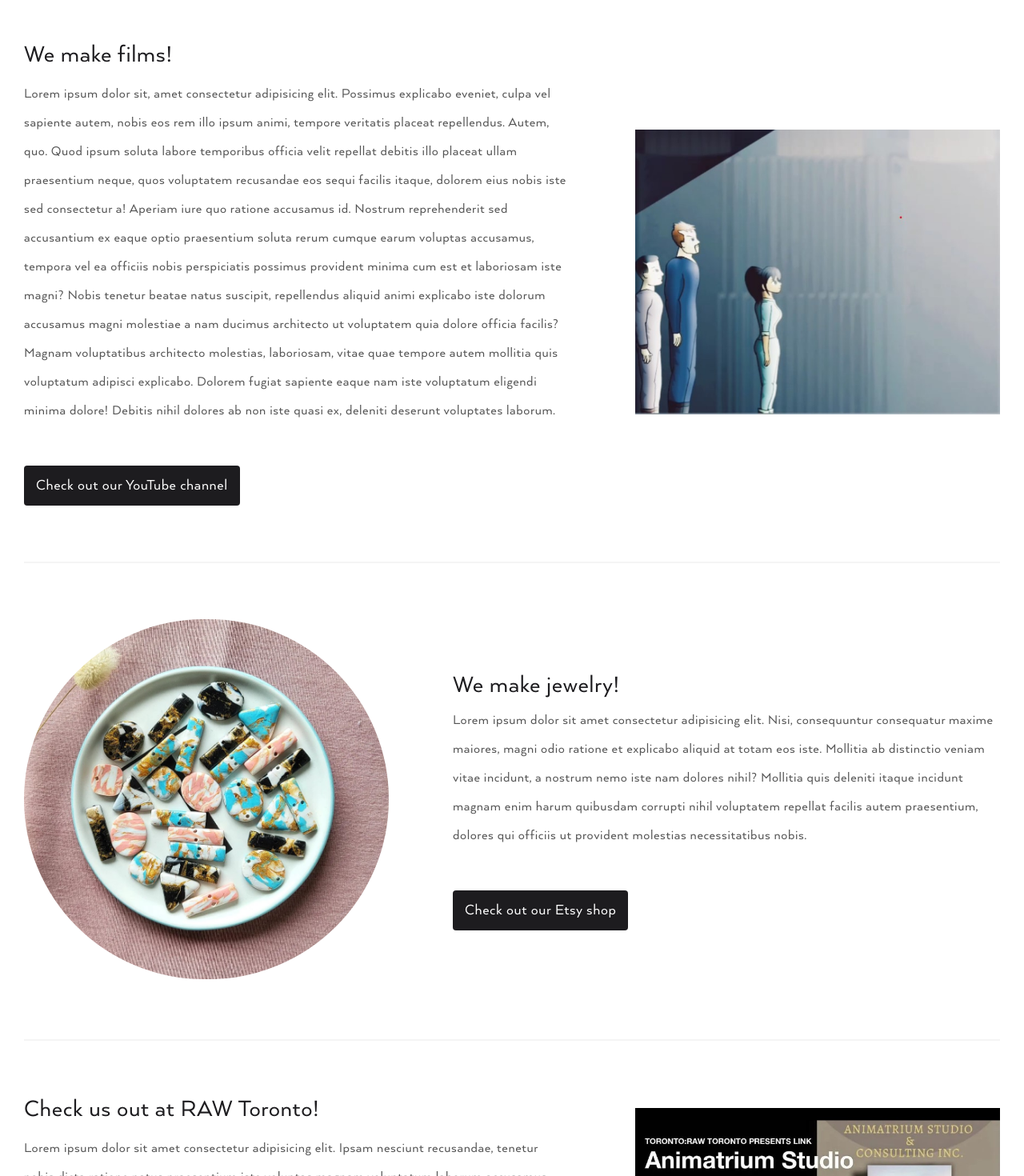
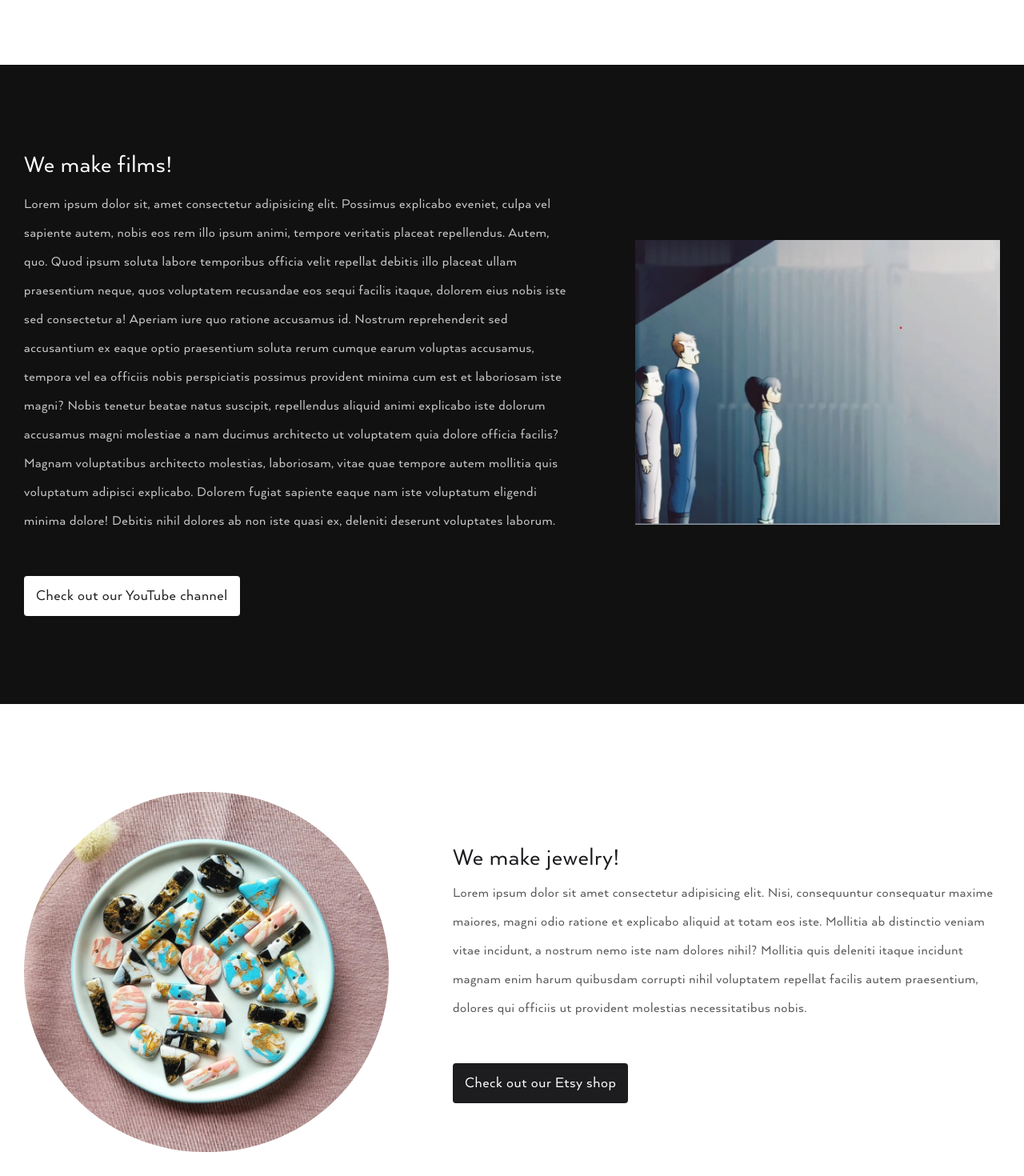
Before and after one commit to ChrisBeddome/animatrium_studio, a Next.js app: page /supersecretsection in a window 1280 px wide. Shown: the part 1330-2800 px from the top of the page at 80% size. Built offline with nearby package versions, Linux system fonts and the light colour scheme.

Commit message:
alternating backgrounds on home page

```diff
--- a/pages/supersecretsection/about.js
+++ b/pages/supersecretsection/about.js
@@ -3,7 +3,7 @@ import Image from "next/image";
 
 export default function AboutPage({}) {
   return (
-    <main className="main-content">
+    <main className="content-wrapper">
       <div className={styles["about-page"]}>
         <h1>About Us</h1>
         <section>
--- a/pages/supersecretsection/animatrium-studio.js
+++ b/pages/supersecretsection/animatrium-studio.js
@@ -1,6 +1,6 @@
 export default function AnimatriumStudioPage({}) {
   return (
-    <main className="main-content">
+    <main className="content-wrapper">
       <h1>Animatrium Studio</h1>
     </main>
   );
--- a/pages/supersecretsection/cart.js
+++ b/pages/supersecretsection/cart.js
@@ -1,6 +1,6 @@
 export default function CartPage({}) {
   return (
-    <main className="main-content">
+    <main className="content-wrapper">
       <h1>My Cart</h1>
     </main>
   );
--- a/pages/supersecretsection/contact.js
+++ b/pages/supersecretsection/contact.js
@@ -1,6 +1,6 @@
 export default function ContactPage({}) {
   return (
-    <main className="main-content">
+    <main className="content-wrapper">
       <h1>Contact</h1>
     </main>
   );
--- a/pages/supersecretsection/index.js
+++ b/pages/supersecretsection/index.js
@@ -7,55 +7,62 @@ export default function HomePage({}) {
   return (
     <>
       <Hero />
-      <main className={`main-content ${styles["home-page"]}`}>
+      <main className={styles["home-page"]}>
+        <section>
+          <div className="content-wrapper">
             <h1 className="mb-3">We are Animatrium Studio</h1>
             <p>
               Lorem ipsum dolor sit amet consectetur adipisicing elit. Deleniti
               blanditiis modi dolorum, amet saepe quo sapiente deserunt non nam
-          repudiandae illum nesciunt, numquam inventore sed at explicabo odio
-          libero reprehenderit tempora, ex aspernatur quam ullam architecto.
-          Obcaecati quia asperiores totam maxime, quaerat ad, explicabo placeat
-          ipsum tenetur voluptate reiciendis perferendis eos laudantium quod
-          inventore non dolore iusto aliquam sapiente cupiditate ex molestiae
-          harum voluptas architecto. Debitis odio eos commodi nulla perspiciatis
-          nisi sed placeat veritatis eligendi, earum veniam, maiores harum omnis
-          sint incidunt adipisci optio. Reiciendis repudiandae quod mollitia est
-          iusto amet fugiat, illum officiis magnam? Officia aperiam, quasi
-          dolorem, ducimus nobis voluptate odio qui laborum non natus minus cum!
-          Error, quod accusantium cupiditate omnis porro, labore sint velit
-          aperiam sit quia minus iure laudantium reiciendis soluta voluptates
-          aliquam iste quas, unde ipsa? Ullam ad saepe ducimus quis! Delectus
+              repudiandae illum nesciunt, numquam inventore sed at explicabo
+              odio libero reprehenderit tempora, ex aspernatur quam ullam
+              architecto. Obcaecati quia asperiores totam maxime, quaerat ad,
+              explicabo placeat ipsum tenetur voluptate reiciendis perferendis
+              eos laudantium quod inventore non dolore iusto aliquam sapiente
+              cupiditate ex molestiae harum voluptas architecto. Debitis odio
+              eos commodi nulla perspiciatis nisi sed placeat veritatis
+              eligendi, earum veniam, maiores harum omnis sint incidunt adipisci
+              optio. Reiciendis repudiandae quod mollitia est iusto amet fugiat,
+              illum officiis magnam? Officia aperiam, quasi dolorem, ducimus
+              nobis voluptate odio qui laborum non natus minus cum! Error, quod
+              accusantium cupiditate omnis porro, labore sint velit aperiam sit
+              quia minus iure laudantium reiciendis soluta voluptates aliquam
+              iste quas, unde ipsa? Ullam ad saepe ducimus quis! Delectus
               impedit sit quod quaerat consequatur vitae unde quas, enim est,
-          dolores ipsum, facilis a labore assumenda vero reprehenderit libero.
-          Rerum possimus animi quidem omnis fugit, a accusantium quam? Sunt,
-          quam dolore. Quos pariatur natus voluptas tempore at rem voluptatum
-          nam magni libero amet doloremque rerum facilis commodi in accusamus
-          voluptatibus consequatur fugiat aspernatur quidem animi, labore itaque
-          odit? Nam, eius eos.
+              dolores ipsum, facilis a labore assumenda vero reprehenderit
+              libero. Rerum possimus animi quidem omnis fugit, a accusantium
+              quam? Sunt, quam dolore. Quos pariatur natus voluptas tempore at
+              rem voluptatum nam magni libero amet doloremque rerum facilis
+              commodi in accusamus voluptatibus consequatur fugiat aspernatur
+              quidem animi, labore itaque odit? Nam, eius eos.
             </p>
-        <hr />
+          </div>
+        </section>
+        <section>
+          <div className="content-wrapper">
             <div className={styles["image-with-header"]}>
               <div className={styles["text"]}>
                 <h3 className="mb-3">We make films!</h3>
                 <p>
-              Lorem ipsum dolor sit, amet consectetur adipisicing elit. Possimus
-              explicabo eveniet, culpa vel sapiente autem, nobis eos rem illo
-              ipsum animi, tempore veritatis placeat repellendus. Autem, quo.
-              Quod ipsum soluta labore temporibus officia velit repellat debitis
-              illo placeat ullam praesentium neque, quos voluptatem recusandae
-              eos sequi facilis itaque, dolorem eius nobis iste sed consectetur
-              a! Aperiam iure quo ratione accusamus id. Nostrum reprehenderit
-              sed accusantium ex eaque optio praesentium soluta rerum cumque
-              earum voluptas accusamus, tempora vel ea officiis nobis
-              perspiciatis possimus provident minima cum est et laboriosam iste
-              magni? Nobis tenetur beatae natus suscipit, repellendus aliquid
-              animi explicabo iste dolorum accusamus magni molestiae a nam
-              ducimus architecto ut voluptatem quia dolore officia facilis?
-              Magnam voluptatibus architecto molestias, laboriosam, vitae quae
-              tempore autem mollitia quis voluptatum adipisci explicabo. Dolorem
-              fugiat sapiente eaque nam iste voluptatum eligendi minima dolore!
-              Debitis nihil dolores ab non iste quasi ex, deleniti deserunt
-              voluptates laborum.
+                  Lorem ipsum dolor sit, amet consectetur adipisicing elit.
+                  Possimus explicabo eveniet, culpa vel sapiente autem, nobis
+                  eos rem illo ipsum animi, tempore veritatis placeat
+                  repellendus. Autem, quo. Quod ipsum soluta labore temporibus
+                  officia velit repellat debitis illo placeat ullam praesentium
+                  neque, quos voluptatem recusandae eos sequi facilis itaque,
+                  dolorem eius nobis iste sed consectetur a! Aperiam iure quo
+                  ratione accusamus id. Nostrum reprehenderit sed accusantium ex
+                  eaque optio praesentium soluta rerum cumque earum voluptas
+                  accusamus, tempora vel ea officiis nobis perspiciatis possimus
+                  provident minima cum est et laboriosam iste magni? Nobis
+                  tenetur beatae natus suscipit, repellendus aliquid animi
+                  explicabo iste dolorum accusamus magni molestiae a nam ducimus
+                  architecto ut voluptatem quia dolore officia facilis? Magnam
+                  voluptatibus architecto molestias, laboriosam, vitae quae
+                  tempore autem mollitia quis voluptatum adipisci explicabo.
+                  Dolorem fugiat sapiente eaque nam iste voluptatum eligendi
+                  minima dolore! Debitis nihil dolores ab non iste quasi ex,
+                  deleniti deserunt voluptates laborum.
                 </p>
                 <div className={styles.link}>
                   <Link href="https://www.youtube.com/c/AnimatriumStudio">
@@ -67,7 +74,10 @@ export default function HomePage({}) {
                 <Image src="/images/still.jpg" width={665} height={520} />
               </div>
             </div>
-        <hr />
+          </div>
+        </section>
+        <section>
+          <div className="content-wrapper">
             <div className={styles["image-with-header"]}>
               <div className={styles["image"]}>
                 <Image
@@ -82,11 +92,12 @@ export default function HomePage({}) {
                 <p>
                   Lorem ipsum dolor sit amet consectetur adipisicing elit. Nisi,
                   consequuntur consequatur maxime maiores, magni odio ratione et
-              explicabo aliquid at totam eos iste. Mollitia ab distinctio veniam
-              vitae incidunt, a nostrum nemo iste nam dolores nihil? Mollitia
-              quis deleniti itaque incidunt magnam enim harum quibusdam corrupti
-              nihil voluptatem repellat facilis autem praesentium, dolores qui
-              officiis ut provident molestias necessitatibus nobis.
+                  explicabo aliquid at totam eos iste. Mollitia ab distinctio
+                  veniam vitae incidunt, a nostrum nemo iste nam dolores nihil?
+                  Mollitia quis deleniti itaque incidunt magnam enim harum
+                  quibusdam corrupti nihil voluptatem repellat facilis autem
+                  praesentium, dolores qui officiis ut provident molestias
+                  necessitatibus nobis.
                 </p>
                 <div className={styles.link}>
                   <Link href="https://www.etsy.com/shop/ClayWithTass">
@@ -95,24 +106,29 @@ export default function HomePage({}) {
                 </div>
               </div>
             </div>
-        <hr />
+          </div>
+        </section>
+        <section>
+          <div className="content-wrapper">
             <div className={styles["image-with-header"]}>
               <div className={styles["text"]}>
                 <h3 className="mb-3">Check us out at RAW Toronto!</h3>
                 <p>
                   Lorem ipsum dolor sit amet consectetur adipisicing elit. Ipsam
-              nesciunt recusandae, tenetur nobis dicta ratione natus praesentium
-              iste voluptas magnam voluptatum laborum accusamus nostrum
-              mollitia, assumenda provident totam dolore unde ex saepe.
-              Temporibus ea sint voluptatibus ab voluptate consectetur accusamus
-              architecto alias rerum. Eum quasi deleniti aperiam tenetur placeat
-              obcaecati maiores, sequi tempora sunt tempore reiciendis numquam
-              odit, consequatur explicabo, similique ex eligendi aspernatur est
-              corrupti doloribus molestiae. Provident harum placeat alias facere
-              explicabo itaque, dolorum, molestias accusamus fuga reiciendis,
-              repellat nihil voluptatem nam perferendis doloremque. Doloremque
-              expedita voluptatum corrupti minima, eaque aliquam pariatur!
-              Ratione perferendis minus quam? Explicabo, ab!
+                  nesciunt recusandae, tenetur nobis dicta ratione natus
+                  praesentium iste voluptas magnam voluptatum laborum accusamus
+                  nostrum mollitia, assumenda provident totam dolore unde ex
+                  saepe. Temporibus ea sint voluptatibus ab voluptate
+                  consectetur accusamus architecto alias rerum. Eum quasi
+                  deleniti aperiam tenetur placeat obcaecati maiores, sequi
+                  tempora sunt tempore reiciendis numquam odit, consequatur
+                  explicabo, similique ex eligendi aspernatur est corrupti
+                  doloribus molestiae. Provident harum placeat alias facere
+                  explicabo itaque, dolorum, molestias accusamus fuga
+                  reiciendis, repellat nihil voluptatem nam perferendis
+                  doloremque. Doloremque expedita voluptatum corrupti minima,
+                  eaque aliquam pariatur! Ratione perferendis minus quam?
+                  Explicabo, ab!
                 </p>
                 <div className={styles.link}>
                   <Link href="https://rawartists.com/AnimatriumStudio">
@@ -124,6 +140,8 @@ export default function HomePage({}) {
                 <Image src="/images/event.jpg" width={740} height={768} />
               </div>
             </div>
+          </div>
+        </section>
       </main>
     </>
   );
--- a/pages/supersecretsection/index.module.scss
+++ b/pages/supersecretsection/index.module.scss
@@ -1,10 +1,27 @@
 @import "/styles/variables.scss";
 .home-page {
-  hr {
-    background-color: #f5f5f5;
-    height: 2px;
-    border: none;
-    margin: 70px 0;
+  section {
+    padding: 60px 0;
+  }
+  section:nth-child(even) {
+    background-color: #111;
+    .image-with-header {
+      .text {
+        p {
+          color: #ccc;
+        }
+        h3 {
+          color: white;
+        }
+        a {
+          background-color: white;
+          color: $warm-black;
+          &:hover {
+            text-decoration-color: $warm-black;
+          }
+        }
+      }
+    }
   }
   .image-with-header {
     display: flex;
@@ -54,8 +71,8 @@
     }
   }
   @media screen and (max-width: 600px) {
-      h1 {
-        font-size: 32px;
-      }
+    h1 {
+      font-size: 32px;
     }
+  }
 }
--- a/pages/supersecretsection/products/[id].js
+++ b/pages/supersecretsection/products/[id].js
@@ -3,7 +3,7 @@ import { useRouter } from "next/router";
 export default function ProductPage({}) {
   const router = useRouter();
   return (
-    <main className="main-content">
+    <main className="content-wrapper">
       <h1>{router.query.id}</h1>
     </main>
   );
--- a/pages/supersecretsection/projects.js
+++ b/pages/supersecretsection/projects.js
@@ -1,6 +1,6 @@
 export default function ProjectsPage({}) {
   return (
-    <main className="main-content">
+    <main className="content-wrapper">
       <h1>Art Projects</h1>
     </main>
   );
--- a/pages/supersecretsection/shop.js
+++ b/pages/supersecretsection/shop.js
@@ -5,7 +5,7 @@ import Product from "/models/product";
 
 export default function ShopPage({ products }) {
   return (
-    <main className="main-content">
+    <main className="content-wrapper">
       <div className={styles["shop-page"]}>
         <ul>
           {products.map((product) => {
--- a/styles/global.scss
+++ b/styles/global.scss
@@ -57,7 +57,7 @@ h6 {
   font-size: 16px;
 }
 
-main.main-content {
+.content-wrapper {
   max-width: 1400px;
   margin: auto;
   padding: 50px 0;
```
Lines whose indentation alone changed are shown as unchanged.
